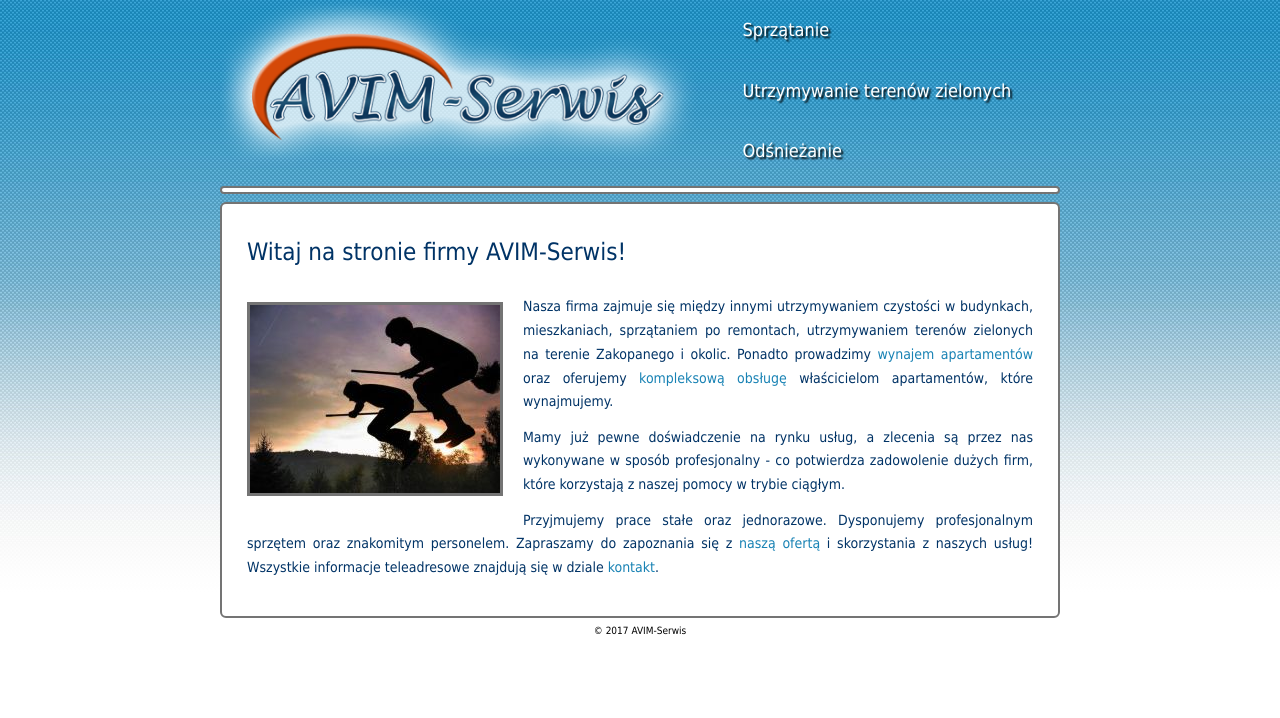
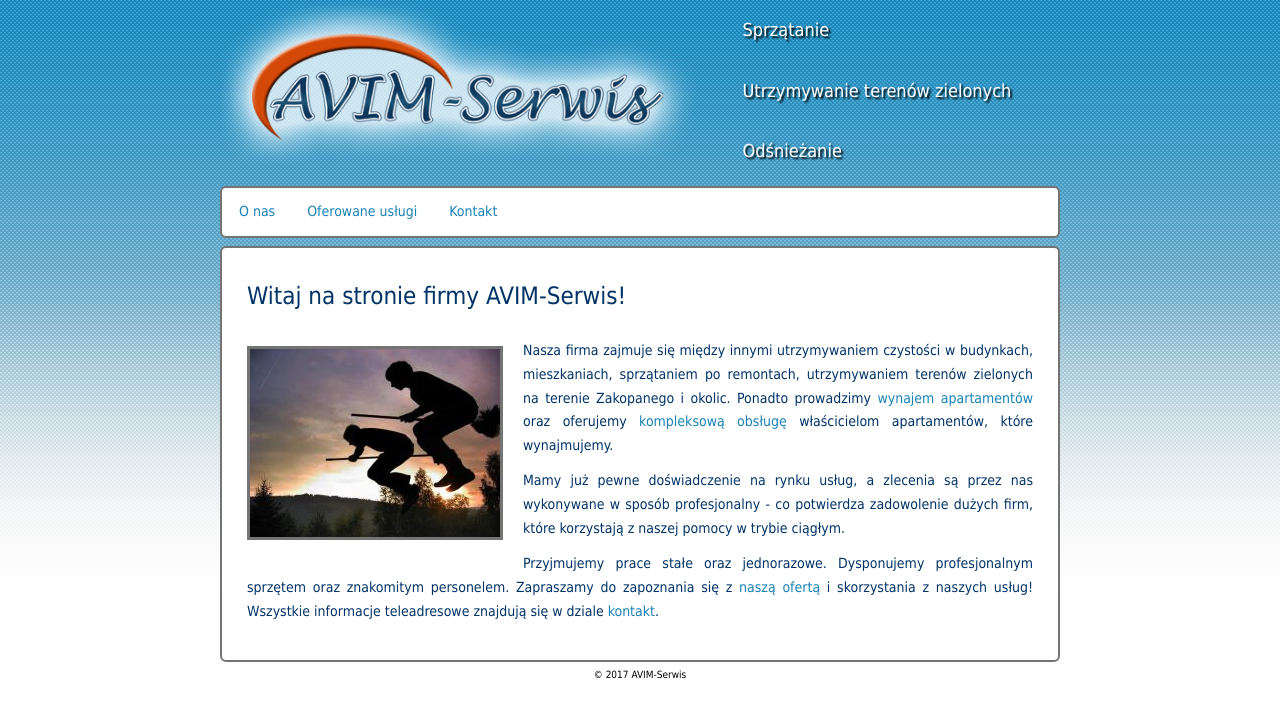
Before and after one commit to avim-serwis/avim-serwis.github.io, a Jekyll site: the page built from index.html, in a window 1280 px wide. Shown: the top 718 px of the page. Built offline with Jekyll 4.4.1, drawn with Linux system fonts in a browser that asks for light colours.

Commit message:
Replace not working menu loop with static links.

```diff
--- a/_layouts/default.html
+++ b/_layouts/default.html
@@ -41,12 +41,15 @@ navigation:
         <div class="col-md-12">
             <nav class="menu">
                 <ul class="nav nav-pills">
-                    {% assign url = page.url|remove:'index.html' %}
-                    {% for link in page.navigation %}
-                    <li {% if url == link.url %}class="active"{% endif %}>
-                        <a href="{{link.url}}">{{link.text}}</a>
+                    <li>
+                        <a href="/">O nas</a>
                     </li>
-                    {% endfor %}
+                    <li>
+                        <a href="/uslugi/">Oferowane usługi</a>
+                    </li>
+                    <li>
+                        <a href="/kontakt/">Kontakt</a>
+                    </li>
                 </ul>
             </nav>
         </div>
```
